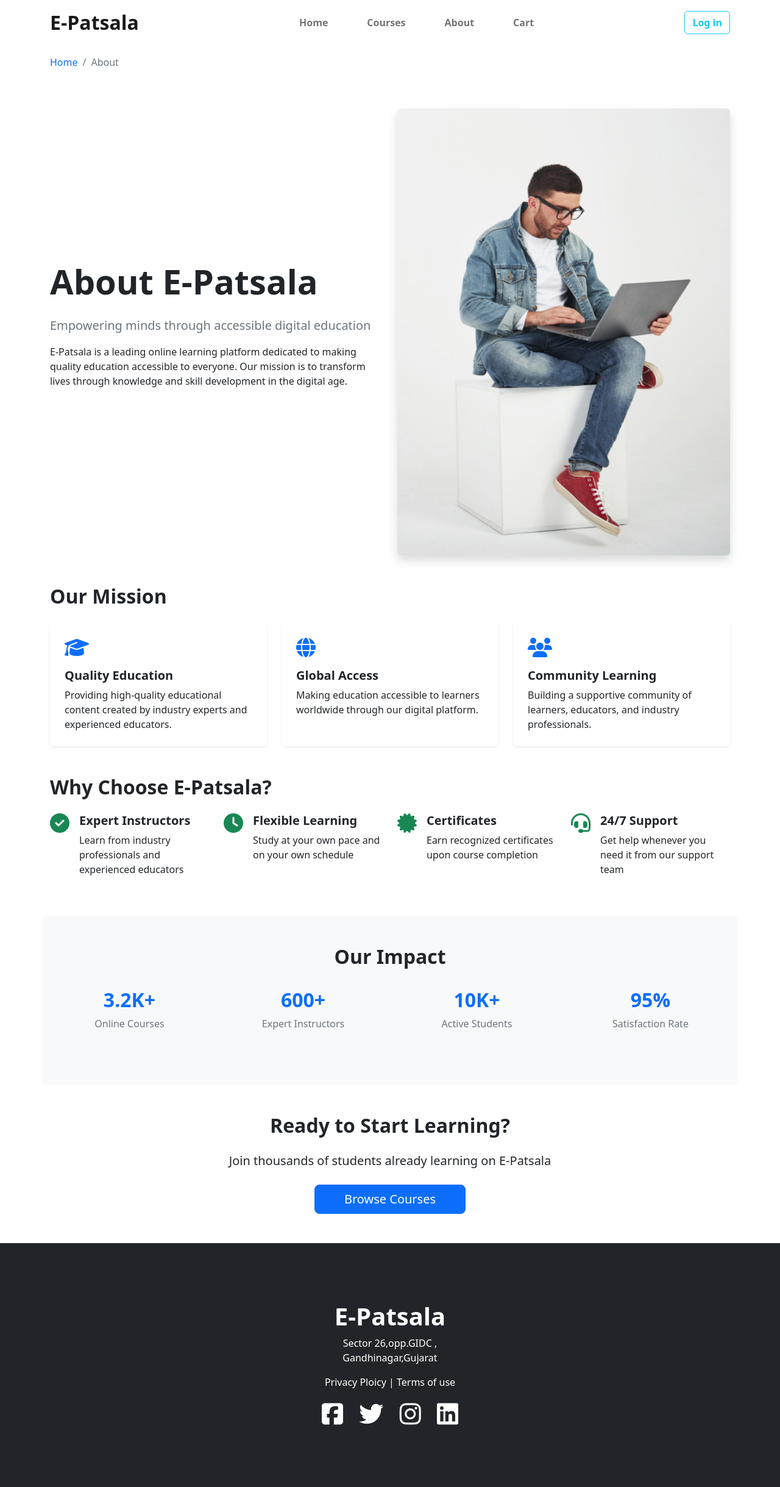
After one commit to MIHIR2006/Epatshala, a PHP site: page /Epatshala/others/about.php in a window 1280 px wide. The commit adds this page. Shown: the whole page at 61% size. Run offline with PHP 8.4, Linux system fonts and the light colour scheme; some libraries are stand-ins or nearby versions.

Commit message:
About section added

```diff
--- a/DB/cart.php
+++ b/DB/cart.php
@@ -46,7 +46,9 @@
       echo "</table>";
     }
     }else{
-      echo "Cart Is Emty";
+  echo '<div class="alert alert-secondary" role="alert">
+  Cart Is Empty
+</div>         <div class = "mb-3">  <a href="../others/courses.php" class="btn btn-outline-secondary btn-lg">Check out our courses</a> </div>';
     }
     require '../others/footer.php';
   ?>
--- /dev/null
+++ b/others/about.php
@@ -0,0 +1,149 @@
+<?php
+session_start();
+include 'header.php';
+?>
+
+<div class="container py-5">
+    <!-- Hero Section -->
+    <div class="row align-items-center mb-5">
+        <div class="col-lg-6">
+            <h1 class="display-4 fw-bold mb-4">About E-Patsala</h1>
+            <p class="lead text-muted">Empowering minds through accessible digital education</p>
+            <p class="mb-4">E-Patsala is a leading online learning platform dedicated to making quality education accessible to everyone. Our mission is to transform lives through knowledge and skill development in the digital age.</p>
+        </div>
+        <div class="col-lg-6">
+            <img src="../images/working.png" alt="E-learning illustration" class="img-fluid rounded shadow">
+        </div>
+    </div>
+
+    <!-- Our Mission -->
+    <div class="row mb-5">
+        <div class="col-12">
+            <h2 class="fw-bold mb-4">Our Mission</h2>
+            <div class="row g-4">
+                <div class="col-md-4">
+                    <div class="card h-100 border-0 shadow-sm">
+                        <div class="card-body p-4">
+                            <div class="mb-3">
+                                <i class="fas fa-graduation-cap text-primary fa-2x"></i>
+                            </div>
+                            <h5 class="card-title fw-bold">Quality Education</h5>
+                            <p class="card-text">Providing high-quality educational content created by industry experts and experienced educators.</p>
+                        </div>
+                    </div>
+                </div>
+                <div class="col-md-4">
+                    <div class="card h-100 border-0 shadow-sm">
+                        <div class="card-body p-4">
+                            <div class="mb-3">
+                                <i class="fas fa-globe text-primary fa-2x"></i>
+                            </div>
+                            <h5 class="card-title fw-bold">Global Access</h5>
+                            <p class="card-text">Making education accessible to learners worldwide through our digital platform.</p>
+                        </div>
+                    </div>
+                </div>
+                <div class="col-md-4">
+                    <div class="card h-100 border-0 shadow-sm">
+                        <div class="card-body p-4">
+                            <div class="mb-3">
+                                <i class="fas fa-users text-primary fa-2x"></i>
+                            </div>
+                            <h5 class="card-title fw-bold">Community Learning</h5>
+                            <p class="card-text">Building a supportive community of learners, educators, and industry professionals.</p>
+                        </div>
+                    </div>
+                </div>
+            </div>
+        </div>
+    </div>
+
+    <!-- Why Choose Us -->
+    <div class="row mb-5">
+        <div class="col-12">
+            <h2 class="fw-bold mb-4">Why Choose E-Patsala?</h2>
+            <div class="row g-4">
+                <div class="col-lg-3 col-md-6">
+                    <div class="d-flex align-items-start">
+                        <div class="me-3">
+                            <i class="fas fa-check-circle text-success fa-2x"></i>
+                        </div>
+                        <div>
+                            <h5 class="fw-bold">Expert Instructors</h5>
+                            <p>Learn from industry professionals and experienced educators</p>
+                        </div>
+                    </div>
+                </div>
+                <div class="col-lg-3 col-md-6">
+                    <div class="d-flex align-items-start">
+                        <div class="me-3">
+                            <i class="fas fa-clock text-success fa-2x"></i>
+                        </div>
+                        <div>
+                            <h5 class="fw-bold">Flexible Learning</h5>
+                            <p>Study at your own pace and on your own schedule</p>
+                        </div>
+                    </div>
+                </div>
+                <div class="col-lg-3 col-md-6">
+                    <div class="d-flex align-items-start">
+                        <div class="me-3">
+                            <i class="fas fa-certificate text-success fa-2x"></i>
+                        </div>
+                        <div>
+                            <h5 class="fw-bold">Certificates</h5>
+                            <p>Earn recognized certificates upon course completion</p>
+                        </div>
+                    </div>
+                </div>
+                <div class="col-lg-3 col-md-6">
+                    <div class="d-flex align-items-start">
+                        <div class="me-3">
+                            <i class="fas fa-headset text-success fa-2x"></i>
+                        </div>
+                        <div>
+                            <h5 class="fw-bold">24/7 Support</h5>
+                            <p>Get help whenever you need it from our support team</p>
+                        </div>
+                    </div>
+                </div>
+            </div>
+        </div>
+    </div>
+
+    <!-- Statistics -->
+    <div class="row mb-5 py-5 bg-light rounded">
+        <div class="col-12 text-center mb-4">
+            <h2 class="fw-bold">Our Impact</h2>
+        </div>
+        <div class="col-lg-3 col-md-6 text-center mb-4">
+            <h2 class="fw-bold text-primary">3.2K+</h2>
+            <p class="text-muted">Online Courses</p>
+        </div>
+        <div class="col-lg-3 col-md-6 text-center mb-4">
+            <h2 class="fw-bold text-primary">600+</h2>
+            <p class="text-muted">Expert Instructors</p>
+        </div>
+        <div class="col-lg-3 col-md-6 text-center mb-4">
+            <h2 class="fw-bold text-primary">10K+</h2>
+            <p class="text-muted">Active Students</p>
+        </div>
+        <div class="col-lg-3 col-md-6 text-center mb-4">
+            <h2 class="fw-bold text-primary">95%</h2>
+            <p class="text-muted">Satisfaction Rate</p>
+        </div>
+    </div>
+
+    <!-- Call to Action -->
+    <div class="row">
+        <div class="col-12 text-center">
+            <h2 class="fw-bold mb-4">Ready to Start Learning?</h2>
+            <p class="lead mb-4">Join thousands of students already learning on E-Patsala</p>
+            <a href="courses.php" class="btn btn-primary btn-lg px-5">Browse Courses</a>
+        </div>
+    </div>
+</div>
+
+<?php
+include 'footer.php';
+?>
--- /dev/null
+++ b/others/breadcrumb.php
@@ -0,0 +1,47 @@
+<?php
+// Get the current page URL
+$current_page = basename($_SERVER['PHP_SELF']);
+$path_info = pathinfo($current_page);
+$current_page_name = ucfirst($path_info['filename']); // Capitalize first letter
+
+// Define breadcrumb structure
+$breadcrumbs = array();
+
+// Add Home for all pages
+$breadcrumbs[] = array('name' => 'Home', 'url' => base_url . 'index.php', 'active' => false);
+
+// Add specific breadcrumbs based on current page
+switch($current_page) {
+    case 'courses.php':
+        $breadcrumbs[] = array('name' => 'Courses', 'url' => '', 'active' => true);
+        break;
+    case 'cart.php':
+        $breadcrumbs[] = array('name' => 'Cart', 'url' => '', 'active' => true);
+        break;
+    case 'myaccount.php':
+        $breadcrumbs[] = array('name' => 'My Account', 'url' => '', 'active' => true);
+        break;
+    case 'signin.php':
+        $breadcrumbs[] = array('name' => 'Sign In', 'url' => '', 'active' => true);
+        break;
+    case 'index.php':
+        // Only show Home for index
+        break;
+    default:
+        $breadcrumbs[] = array('name' => $current_page_name, 'url' => '', 'active' => true);
+}
+?>
+
+<div class="container mt-3">
+    <nav aria-label="breadcrumb">
+        <ol class="breadcrumb">
+            <?php foreach($breadcrumbs as $index => $breadcrumb): ?>
+                <?php if($breadcrumb['active']): ?>
+                    <li class="breadcrumb-item active" aria-current="page"><?php echo $breadcrumb['name']; ?></li>
+                <?php else: ?>
+                    <li class="breadcrumb-item"><a href="<?php echo $breadcrumb['url']; ?>" class="text-decoration-none"><?php echo $breadcrumb['name']; ?></a></li>
+                <?php endif; ?>
+            <?php endforeach; ?>
+        </ol>
+    </nav>
+</div>
--- a/others/header.php
+++ b/others/header.php
@@ -76,7 +76,7 @@ define('base_url', "http://localhost/Epatshala/");?>
                             <a class="nav-link fw-semibold" href="<?php echo base_url; ?>others/courses.php">Courses</a>
                         </li>
                         <li class="nav-item px-4">
-                            <a class="nav-link fw-semibold" href="#">About</a>
+                            <a class="nav-link fw-semibold" href="<?php echo base_url; ?>others/about.php">About</a>
                         </li>
                         <li class="nav-item px-4">
                             <a class="nav-link fw-semibold" href="<?php echo base_url; ?>DB/cart.php">Cart</a>
@@ -108,6 +108,10 @@ define('base_url', "http://localhost/Epatshala/");?>
         </nav>
         <!-- Navbar End -->
 
+        <!-- Breadcrumb -->
+        <?php include_once 'breadcrumb.php'; ?>
+        <!-- Breadcrumb End -->
+
     <script type="text/javascript">
         // JavaScript function to show an alert before logging out
         function logoutAlert() {
```
Also changed, not shown: index.php (+18 -0 lines), others/courses.php (+21 -1 lines), DB/cart_operations.php (added), others/cart.php (added).
